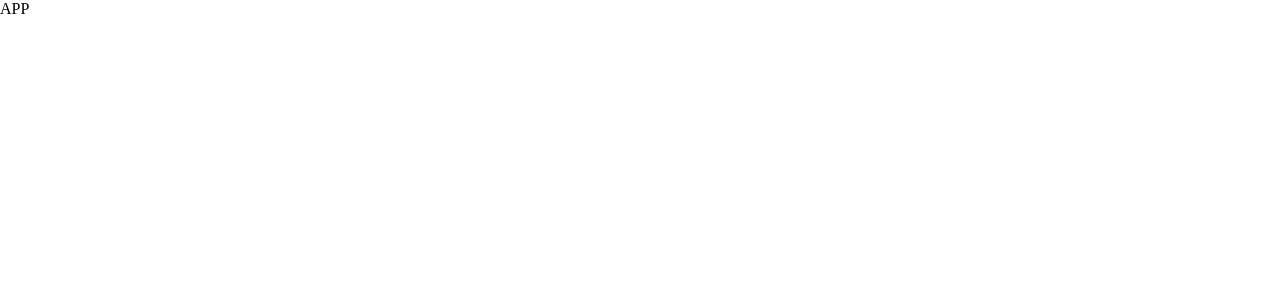
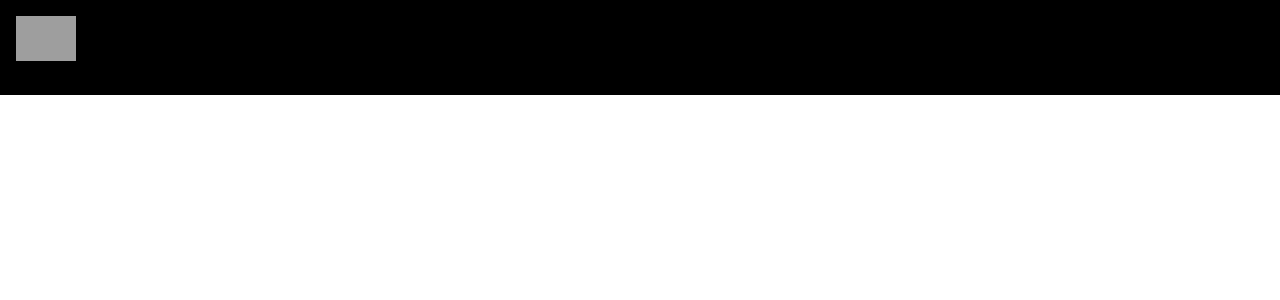
Before and after one commit to Strange3228/youtube_clone, a React (Create React App) app: page / in a window 1280 px wide. Shown: the top 300 px of the page. Built offline with nearby package versions, Linux system fonts and the light colour scheme; grey boxes are pictures that could not be loaded.

Commit message:
Components init and Navbar

```diff
--- a/src/App.js
+++ b/src/App.js
@@ -1,7 +1,25 @@
-import React from "react";
+import { BrowserRouter, Routes, Route } from "react-router-dom";
+import { Box } from "@mui/material";
+import {
+  Navbar,
+  Feed,
+  VideoDetail,
+  SearchFeed,
+  ChannelDetails,
+} from "./components";
 
-const App = () => {
-  return <div>APP</div>;
-};
+const App = () => (
+  <BrowserRouter>
+    <Box sx={{ backgroundColor: "#000" }}>
+      <Navbar />
+      <Routes>
+        <Route path="/" exact element={<Feed />} />
+        <Route path="/video/:id" element={<VideoDetail />} />
+        <Route path="/channel/:id" element={<ChannelDetails />} />
+        <Route path="/search/:searchTerm" element={<SearchFeed />} />
+      </Routes>
+    </Box>
+  </BrowserRouter>
+);
 
 export default App;
--- /dev/null
+++ b/src/components/ChannelDetails.jsx
@@ -0,0 +1,7 @@
+import React from "react";
+
+const ChannelDetails = () => {
+  return <div>ChannelDetails</div>;
+};
+
+export default ChannelDetails;
--- /dev/null
+++ b/src/components/Feed.jsx
@@ -0,0 +1,7 @@
+import React from "react";
+
+const Feed = () => {
+  return <div>Feed</div>;
+};
+
+export default Feed;
--- /dev/null
+++ b/src/components/Navbar.jsx
@@ -0,0 +1,24 @@
+import React from "react";
+import { Stack } from "@mui/material";
+import { Link } from "react-router-dom";
+import { logo } from "../utils/constants";
+
+const Navbar = () => (
+  <Stack
+    direction="row"
+    alignItems="center"
+    p={2}
+    sx={{
+      position: "sticky",
+      background: "#000",
+      top: 0,
+      justifyContent: "space-between",
+    }}
+  >
+    <Link to="/" style={{ display: "flex", alignItems: "center" }}>
+      <img src={logo} alt="logo" height={45} />
+    </Link>
+  </Stack>
+);
+
+export default Navbar;
--- /dev/null
+++ b/src/components/SearchFeed.jsx
@@ -0,0 +1,7 @@
+import React from "react";
+
+const SearchFeed = () => {
+  return <div>SearchFeed</div>;
+};
+
+export default SearchFeed;
--- /dev/null
+++ b/src/components/VideoDetail.jsx
@@ -0,0 +1,7 @@
+import React from "react";
+
+const VideoDetail = () => {
+  return <div>VideoDetail</div>;
+};
+
+export default VideoDetail;
--- /dev/null
+++ b/src/components/index.js
@@ -0,0 +1,5 @@
+export { default as Navbar } from "./Navbar";
+export { default as Feed } from "./Feed";
+export { default as ChannelDetails } from "./ChannelDetails";
+export { default as SearchFeed } from "./SearchFeed";
+export { default as VideoDetail } from "./VideoDetail";
--- a/src/index.css
+++ b/src/index.css
@@ -50,7 +50,7 @@
   text-transform: capitalize;
   display: flex;
   align-items: center;
-  justify-content: start;
+  justify-content: flex-start;
   cursor: pointer;
   background: transparent;
   outline: none;
--- /dev/null
+++ b/src/utils/constants.js
@@ -0,0 +1,44 @@
+import MusicNoteIcon from "@mui/icons-material/MusicNote";
+import HomeIcon from "@mui/icons-material/Home";
+import CodeIcon from "@mui/icons-material/Code";
+import OndemandVideoIcon from "@mui/icons-material/OndemandVideo";
+import SportsEsportsIcon from "@mui/icons-material/SportsEsports";
+import LiveTvIcon from "@mui/icons-material/LiveTv";
+import SchoolIcon from "@mui/icons-material/School";
+import FaceRetouchingNaturalIcon from "@mui/icons-material/FaceRetouchingNatural";
+import CheckroomIcon from "@mui/icons-material/Checkroom";
+import GraphicEqIcon from "@mui/icons-material/GraphicEq";
+import TheaterComedyIcon from "@mui/icons-material/TheaterComedy";
+import FitnessCenterIcon from "@mui/icons-material/FitnessCenter";
+import DeveloperModeIcon from "@mui/icons-material/DeveloperMode";
+
+export const logo = "https://i.ibb.co/s9Qys2j/logo.png";
+
+export const categories = [
+  { name: "New", icon: <HomeIcon /> },
+  { name: "JS Mastery", icon: <CodeIcon /> },
+  { name: "Coding", icon: <CodeIcon /> },
+  { name: "ReactJS", icon: <CodeIcon /> },
+  { name: "NextJS", icon: <CodeIcon /> },
+  { name: "Music", icon: <MusicNoteIcon /> },
+  { name: "Education", icon: <SchoolIcon /> },
+  { name: "Podcast", icon: <GraphicEqIcon /> },
+  { name: "Movie", icon: <OndemandVideoIcon /> },
+  { name: "Gaming", icon: <SportsEsportsIcon /> },
+  { name: "Live", icon: <LiveTvIcon /> },
+  { name: "Sport", icon: <FitnessCenterIcon /> },
+  { name: "Fashion", icon: <CheckroomIcon /> },
+  { name: "Beauty", icon: <FaceRetouchingNaturalIcon /> },
+  { name: "Comedy", icon: <TheaterComedyIcon /> },
+  { name: "Gym", icon: <FitnessCenterIcon /> },
+  { name: "Crypto", icon: <DeveloperModeIcon /> },
+];
+
+export const demoThumbnailUrl = "https://i.ibb.co/G2L2Gwp/API-Course.png";
+export const demoChannelUrl = "/channel/UCmXmlB4-HJytD7wek0Uo97A";
+export const demoVideoUrl = "/video/GDa8kZLNhJ4";
+export const demoChannelTitle = "JavaScript Mastery";
+export const demoVideoTitle =
+  "Build and Deploy 5 JavaScript & React API Projects in 10 Hours - Full Course | RapidAPI";
+export const demoProfilePicture =
+  "http://dergipark.org.tr/assets/app/images/buddy_sample.png";
```
